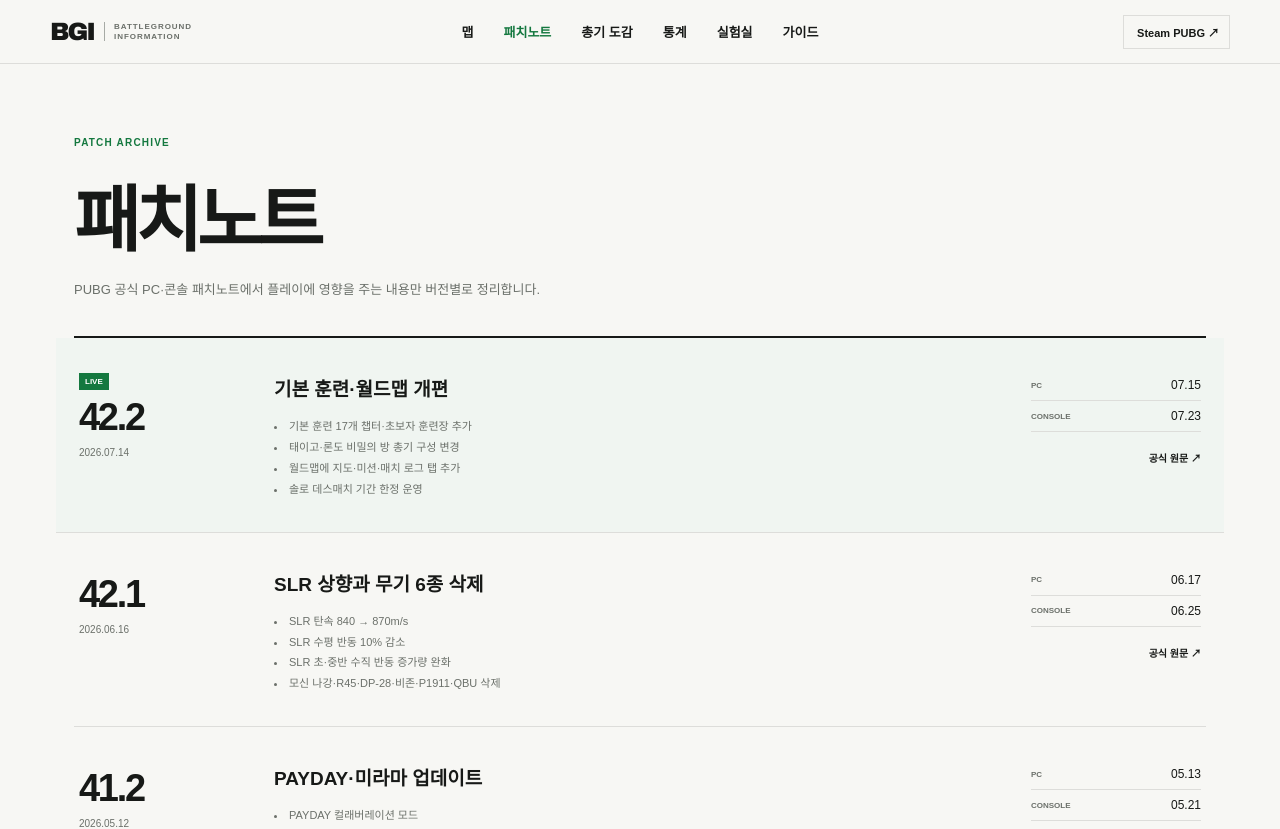
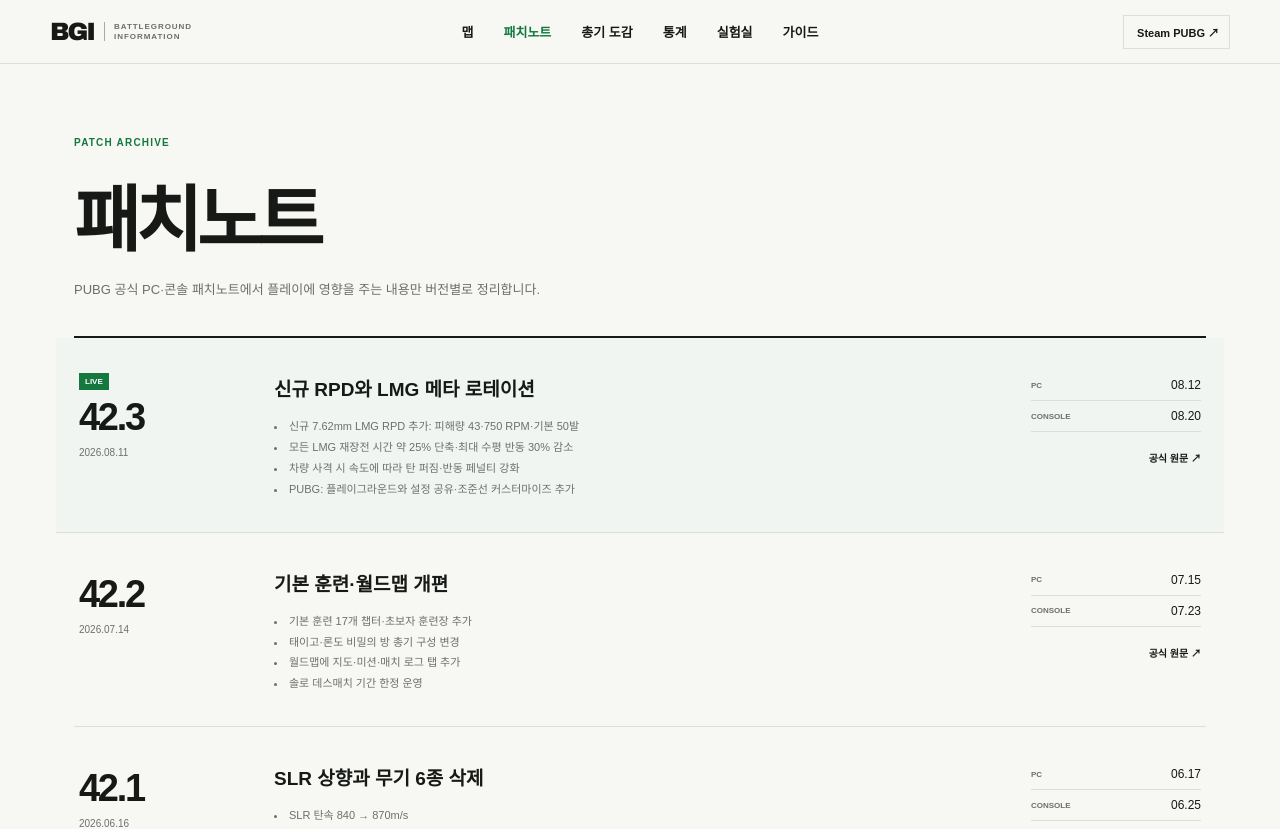
Before and after one commit to kkamddi/battleground, a Next.js app: page /patch-notes in a window 1280 px wide. Shown: the top 829 px of the page. Built offline with nearby package versions, Linux system fonts and the light colour scheme; no server answers.

Commit message:
Add PUBG update 42.3 patch notes

```diff
--- a/app/patch-notes/page.tsx
+++ b/app/patch-notes/page.tsx
@@ -10,6 +10,7 @@
 };
 
 const patches = [
+  { version: "42.3", date: "2026.08.11", pc: "08.12", console: "08.20", title: "신규 RPD와 LMG 메타 로테이션", points: ["신규 7.62mm LMG RPD 추가: 피해량 43·750 RPM·기본 50발", "모든 LMG 재장전 시간 약 25% 단축·최대 수평 반동 30% 감소", "차량 사격 시 속도에 따라 탄 퍼짐·반동 페널티 강화", "PUBG: 플레이그라운드와 설정 공유·조준선 커스터마이즈 추가"], url: "https://www.pubg.com/ko/news/10885" },
   { version: "42.2", date: "2026.07.14", pc: "07.15", console: "07.23", title: "기본 훈련·월드맵 개편", points: ["기본 훈련 17개 챕터·초보자 훈련장 추가", "태이고·론도 비밀의 방 총기 구성 변경", "월드맵에 지도·미션·매치 로그 탭 추가", "솔로 데스매치 기간 한정 운영"], url: "https://www.pubg.com/ko/news/10459" },
   { version: "42.1", date: "2026.06.16", pc: "06.17", console: "06.25", title: "SLR 상향과 무기 6종 삭제", points: ["SLR 탄속 840 → 870m/s", "SLR 수평 반동 10% 감소", "SLR 초·중반 수직 반동 증가량 완화", "모신 나강·R45·DP-28·비존·P1911·QBU 삭제"], url: "https://www.pubg.com/ko/news/10179" },
   { version: "41.2", date: "2026.05.12", pc: "05.13", console: "05.21", title: "PAYDAY·미라마 업데이트", points: ["PAYDAY 컬래버레이션 모드", "미라마 비밀의 방 추가", "근접 무기 처형 모션 추가", "블루칩 송신기 보급 호출 조건 조정"], url: "https://www.pubg.com/ko/news/10080" },
```
